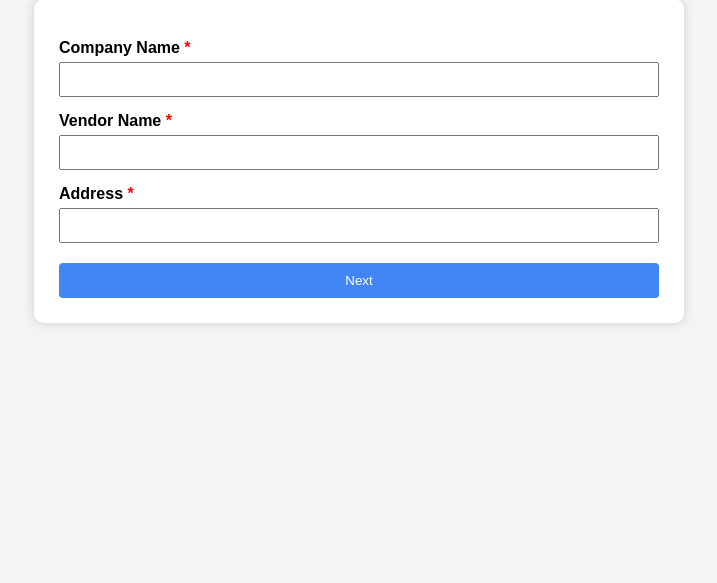
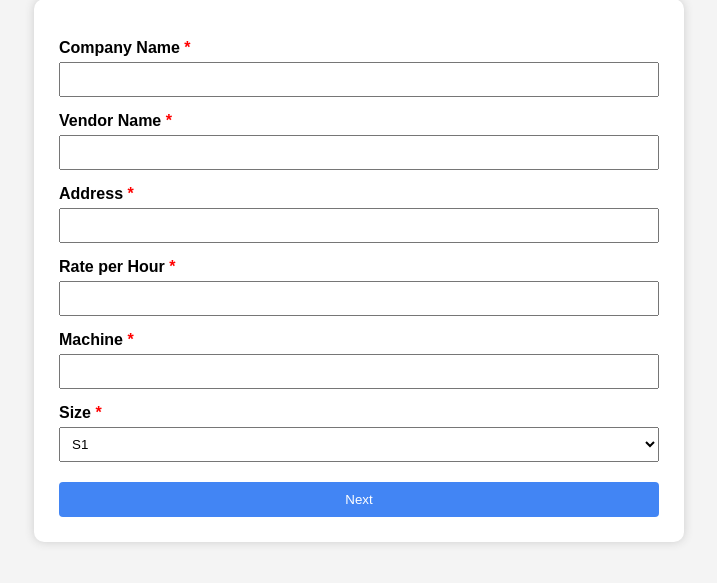
Before and after one commit to Monishahee/machine_forms, a Flask app: page / in a window 1280 px wide. Shown: the part 89-672 px from the top of the page, without its empty margins (281-998 px from the left). Run offline with Flask 3, Linux system fonts and the light colour scheme.

Commit message:
Working app for Render

```diff
--- a/templates/index.html
+++ b/templates/index.html
@@ -6,18 +6,33 @@
 </head>
 <body>
     <h2>Customer Details</h2>
-    <form action="/submit_customer" method="POST">
+    <form action="/specs_form" method="POST">
         <label class="required">Company Name</label>
-        <input type="text" name="company" required>
+        <input type="text" name="company_name" required>
 
         <label class="required">Vendor Name</label>
-        <input type="text" name="vendor" required>
+        <input type="text" name="vendor_name" required>
 
         <label class="required">Address</label>
         <input type="text" name="address" required>
 
+        <label class="required">Rate per Hour</label>
+        <input type="text" name="rate" required>
+
+        <label class="required">Machine</label>
+        <input type="text" name="machine" required>
+
+        <label class="required">Size</label>
+        <select name="size" required>
+            <option value="S1">S1</option>
+            <option value="S2">S2</option>
+            <option value="M1">M1</option>
+            <option value="M2">M2</option>
+            <option value="L1">L1</option>
+            <option value="L2">L2</option>
+        </select>
+
         <input type="submit" value="Next">
-        <form method="POST" action="/specs_form">
     </form>
 </body>
 </html>
```
